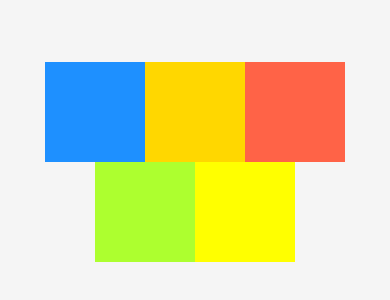
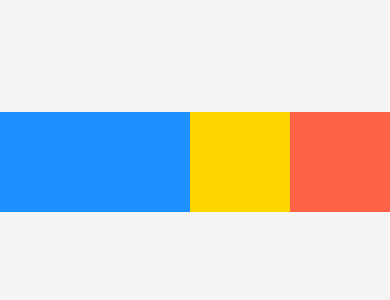
Before and after one commit to tirthankarkundu17/ReactNative-DoneWithIt, a React Native app: screen / in a window 390 px wide. Shown: the part 260-560 px from the top of the page. Built offline with nearby package versions, Linux system fonts and the light colour scheme.

Commit message:
Added some stuffs

```diff
--- a/App.js
+++ b/App.js
@@ -33,6 +33,8 @@ export default function App() {
           width: 100,
           height: 100,
           backgroundColor: "dodgerblue",
+          flexGrow: 1, //fill extra space
+          // flexShrink: 1, //fit others on overflow ..similar to flex : -1
           // alignSelf: "flex-start", //for individual element
         }}
       />
@@ -41,6 +43,7 @@ export default function App() {
           width: 100,
           height: 100,
           backgroundColor: "gold",
+          //flexBasis : 100 // means width or height based on flexdirection
         }}
       />
       <View
@@ -50,7 +53,7 @@ export default function App() {
           backgroundColor: "tomato",
         }}
       />
-      <View
+      {/* <View
         style={{
           width: 100,
           height: 100,
@@ -63,7 +66,7 @@ export default function App() {
           height: 100,
           backgroundColor: "yellow",
         }}
-      />
+      />*/}
     </View>
   );
 }
```
